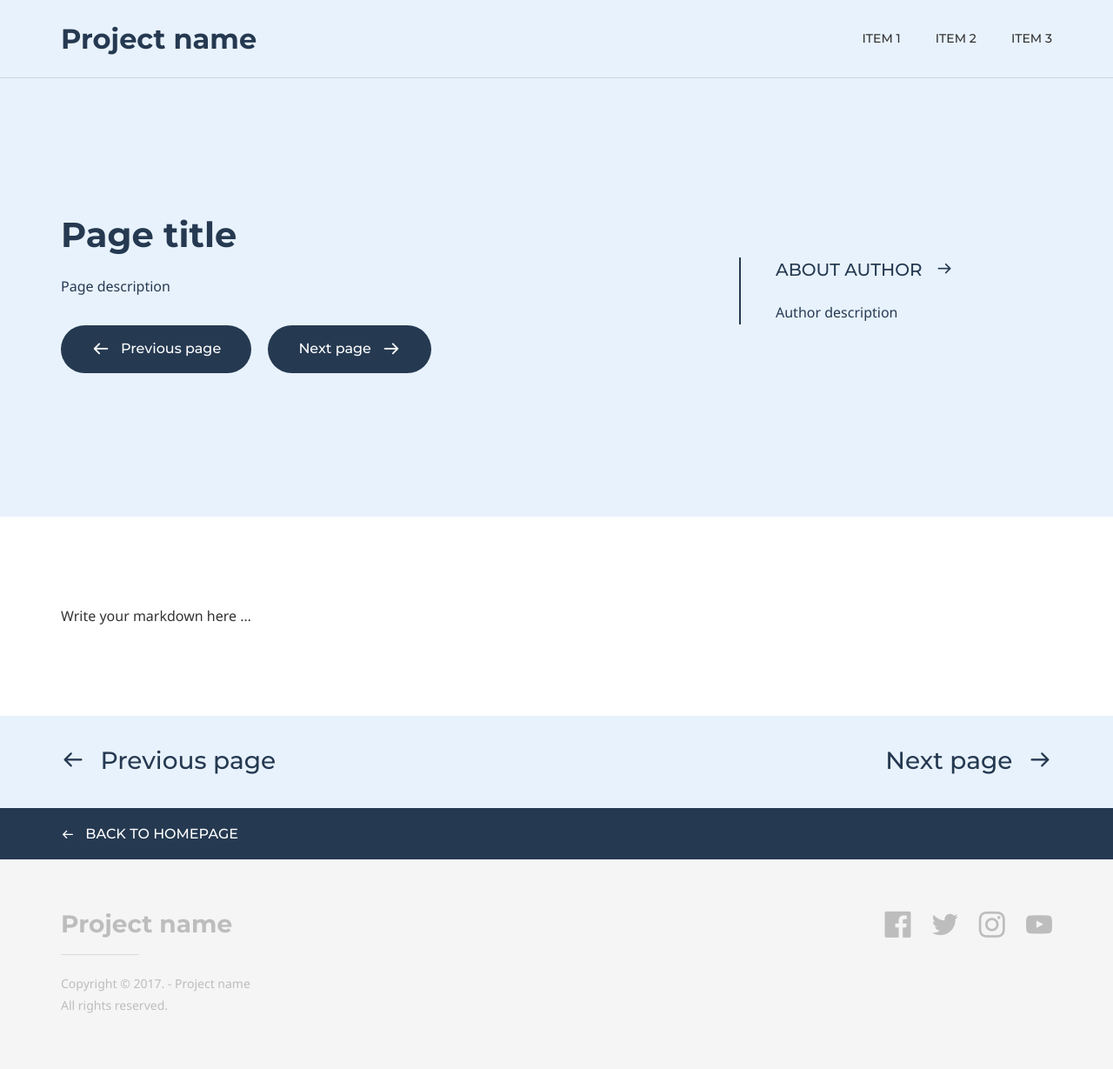
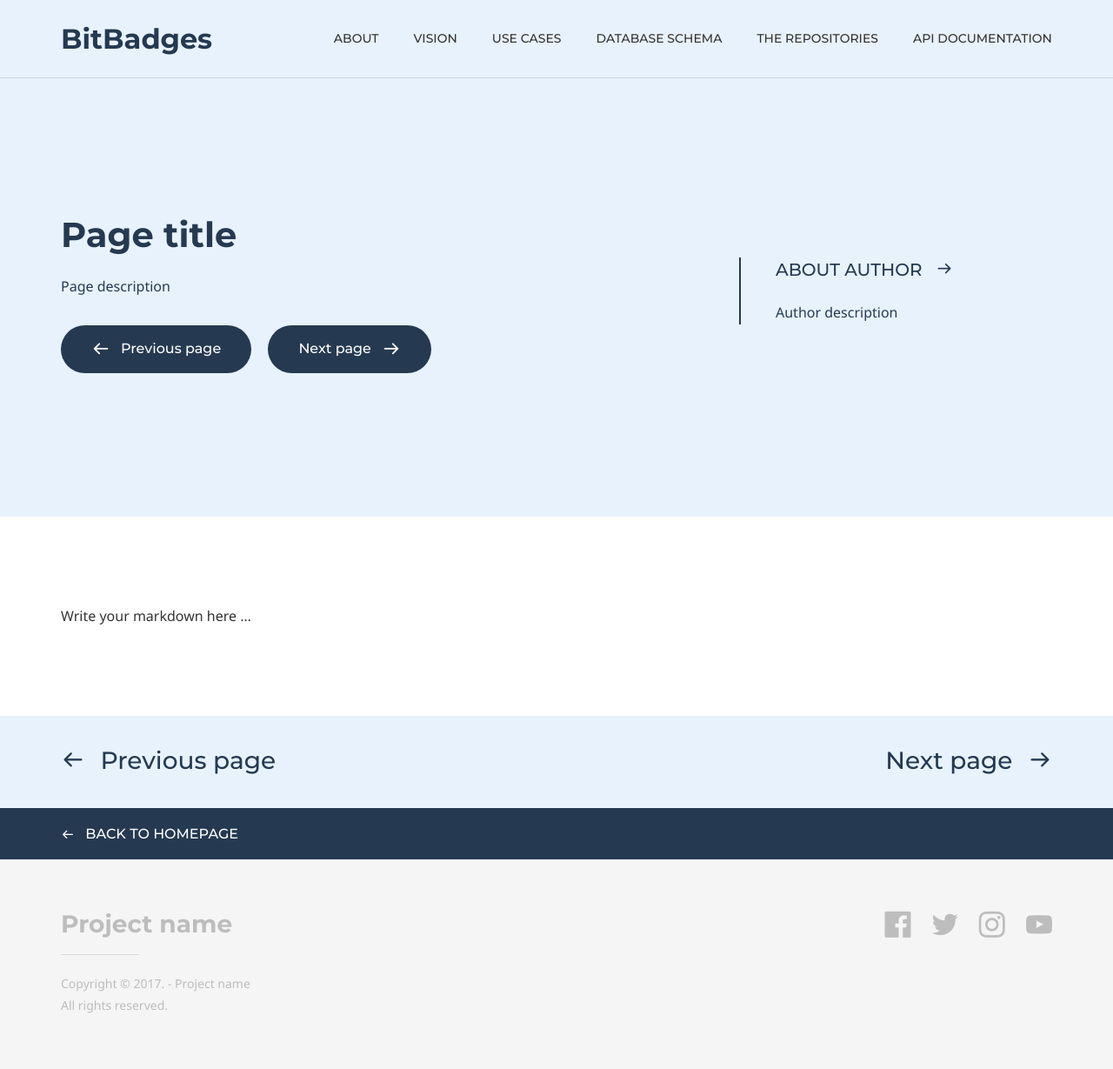
Before and after one commit to BitBadges/bitbadges.github.io, a Jekyll site: the page built from default.md, in a window 1280 px wide. Shown: the whole page at 87% size. Built offline with Jekyll 4.4.1, drawn with Linux system fonts in a browser that asks for light colours; some web fonts are replaced.

Commit message:
Update _config.yml

```diff
--- a/_config.yml
+++ b/_config.yml
@@ -4,14 +4,20 @@ doks:
     color_theme: # Available themes: blue (default), green, purple, red and yellow
     header:
         logo:
-            text: Project name
+            text: BitBadges
             image:
         nav:
-            - item_name: Item 1
+            - item_name: About
               item_url: '#'
-            - item_name: Item 2
+            - item_name: Vision
               item_url: '#'
-            - item_name: Item 3
+            - item_name: Use Cases
+              item_url: '#'
+            - item_name: Database Schema
+              item_url: '#'
+            - item_name: The Repositories
+              item_url: '#'
+            - item_name: API Documentation
               item_url: '#'
     footer:
         content:
```
